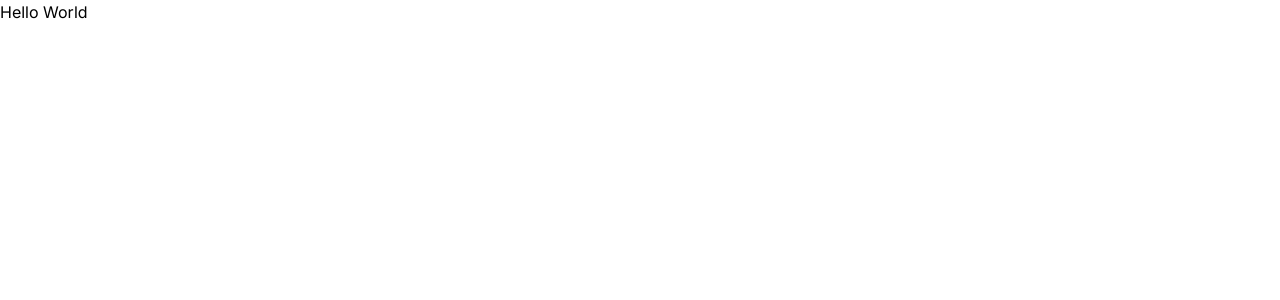
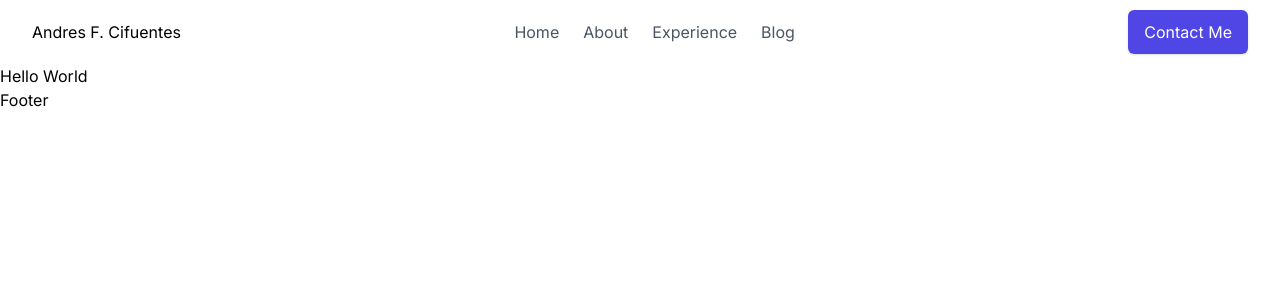
Before and after one commit to Andres-f90/personal-website, a Next.js app: page / in a window 1280 px wide. Shown: the top 300 px of the page. Built offline with nearby package versions, Linux system fonts and the light colour scheme.

Commit message:
Pages and Header connected

```diff
--- /dev/null
+++ b/src/app/about/about.tsx
@@ -0,0 +1,9 @@
+import React from 'react'
+
+const About = () => {
+  return (
+    <div>About</div>
+  )
+}
+
+export default About
--- /dev/null
+++ b/src/app/about/page.tsx
@@ -0,0 +1,3 @@
+import About from "./about"
+
+export default About
--- /dev/null
+++ b/src/app/blog/blog.tsx
@@ -0,0 +1,9 @@
+import React from 'react'
+
+const Blog = () => {
+  return (
+    <div>Blog</div>
+  )
+}
+
+export default Blog
--- /dev/null
+++ b/src/app/blog/page.tsx
@@ -0,0 +1,3 @@
+import Blog from "./blog";
+
+export default Blog
--- /dev/null
+++ b/src/app/components/footer/footer.tsx
@@ -0,0 +1,9 @@
+import React from 'react'
+
+const Footer = () => {
+  return (
+    <div>Footer</div>
+  )
+}
+
+export default Footer
--- /dev/null
+++ b/src/app/components/footer/index.tsx
@@ -0,0 +1,3 @@
+import Footer from "./footer";
+
+export default Footer
--- /dev/null
+++ b/src/app/components/header/header.tsx
@@ -0,0 +1,64 @@
+"use client"
+
+import Link from 'next/link'
+import { useState } from 'react'
+
+export default () => {
+
+  const [state, setState] = useState(false)
+
+  // Replace javascript:void(0) path with your path
+  const navigation = [
+      { title: "Home", path: "/" },
+      { title: "About", path: "/about" },
+      { title: "Experience", path: "/experience" },
+      { title: "Blog", path: "/blog" }
+  ]
+
+  return (
+      <nav className="bg-white w-full border-b md:border-0 md:static">
+          <div className="items-center px-4 max-w-screen-xl mx-auto md:flex md:px-8">
+              <div className="flex items-center justify-between py-3 md:py-5 md:block">
+                    Andres F. Cifuentes
+                  <div className="md:hidden">
+                      <button className="text-gray-700 outline-none p-2 rounded-md focus:border-gray-400 focus:border"
+                          onClick={() => setState(!state)}
+                      >
+                          {
+                              state ? (
+                                  <svg xmlns="http://www.w3.org/2000/svg" className="h-6 w-6" viewBox="0 0 20 20" fill="currentColor">
+                                      <path fillRule="evenodd" d="M4.293 4.293a1 1 0 011.414 0L10 8.586l4.293-4.293a1 1 0 111.414 1.414L11.414 10l4.293 4.293a1 1 0 01-1.414 1.414L10 11.414l-4.293 4.293a1 1 0 01-1.414-1.414L8.586 10 4.293 5.707a1 1 0 010-1.414z" clipRule="evenodd" />
+                                  </svg>
+                              ) : (
+                                  <svg xmlns="http://www.w3.org/2000/svg" className="h-6 w-6" fill="none" viewBox="0 0 24 24" stroke="currentColor">
+                                      <path strokeLinecap="round" strokeLinejoin="round" strokeWidth={2} d="M4 8h16M4 16h16" />
+                                  </svg>
+                              )
+                          }
+                      </button>
+                  </div>
+              </div>
+              <div className={`flex-1 justify-self-center pb-3 mt-8 md:block md:pb-0 md:mt-0 ${ state ? 'block' : 'hidden'}`}>
+                  <ul className="justify-center items-center space-y-8 md:flex md:space-x-6 md:space-y-0">
+                      {
+                          navigation.map((item, idx) => {
+                              return (
+                                <li key={idx} className="text-gray-600 hover:text-indigo-600">
+                                    <Link href={item.path}>
+                                        { item.title }
+                                    </Link>
+                                </li>
+                              )
+                          })
+                      }
+                  </ul>
+              </div>
+              <div className="hidden md:inline-block">
+                <Link href="javascript:void(0)" className="py-3 px-4 text-white bg-indigo-600 hover:bg-indigo-700 rounded-md shadow">
+                    Contact Me
+                </Link>
+              </div>
+          </div>
+      </nav>
+  )
+}
--- /dev/null
+++ b/src/app/components/header/index.tsx
@@ -0,0 +1,3 @@
+import Header from "./header";
+
+export default Header
--- /dev/null
+++ b/src/app/experience/experience.tsx
@@ -0,0 +1,9 @@
+import React from 'react'
+
+const Experience = () => {
+  return (
+    <div>Experience ghjtgrf5t</div>
+  )
+}
+
+export default Experience
--- /dev/null
+++ b/src/app/experience/page.tsx
@@ -0,0 +1,3 @@
+import Experience from "./experience";
+
+export default Experience
--- a/src/app/layout.tsx
+++ b/src/app/layout.tsx
@@ -3,6 +3,9 @@ import { Inter } from "next/font/google";
 import "./globals.css";
 
 const inter = Inter({ subsets: ["latin"] });
+
+import Header from "./components/header";
+import Footer from "./components/footer";
 
 export const metadata: Metadata = {
   title: "Andres F. Cifuentes",
@@ -16,7 +19,11 @@ export default function RootLayout({
 }>) {
   return (
     <html lang="en">
-      <body className={inter.className}>{children}</body>
+      <body className={inter.className}>
+        <Header />
+        {children}
+        <Footer />
+      </body>
     </html>
   );
 }
```
Also changed, not shown: src/app/page.tsx (line endings or trailing spaces).
